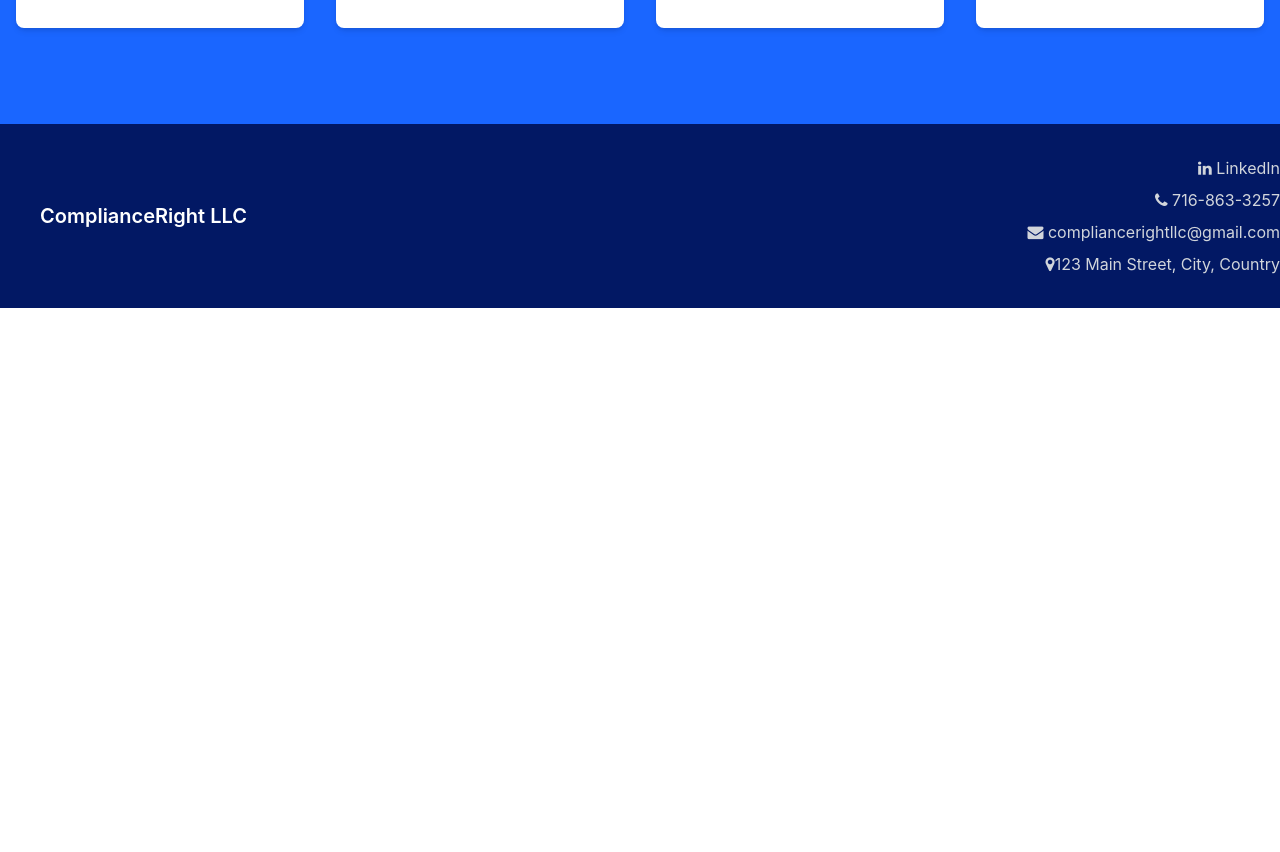
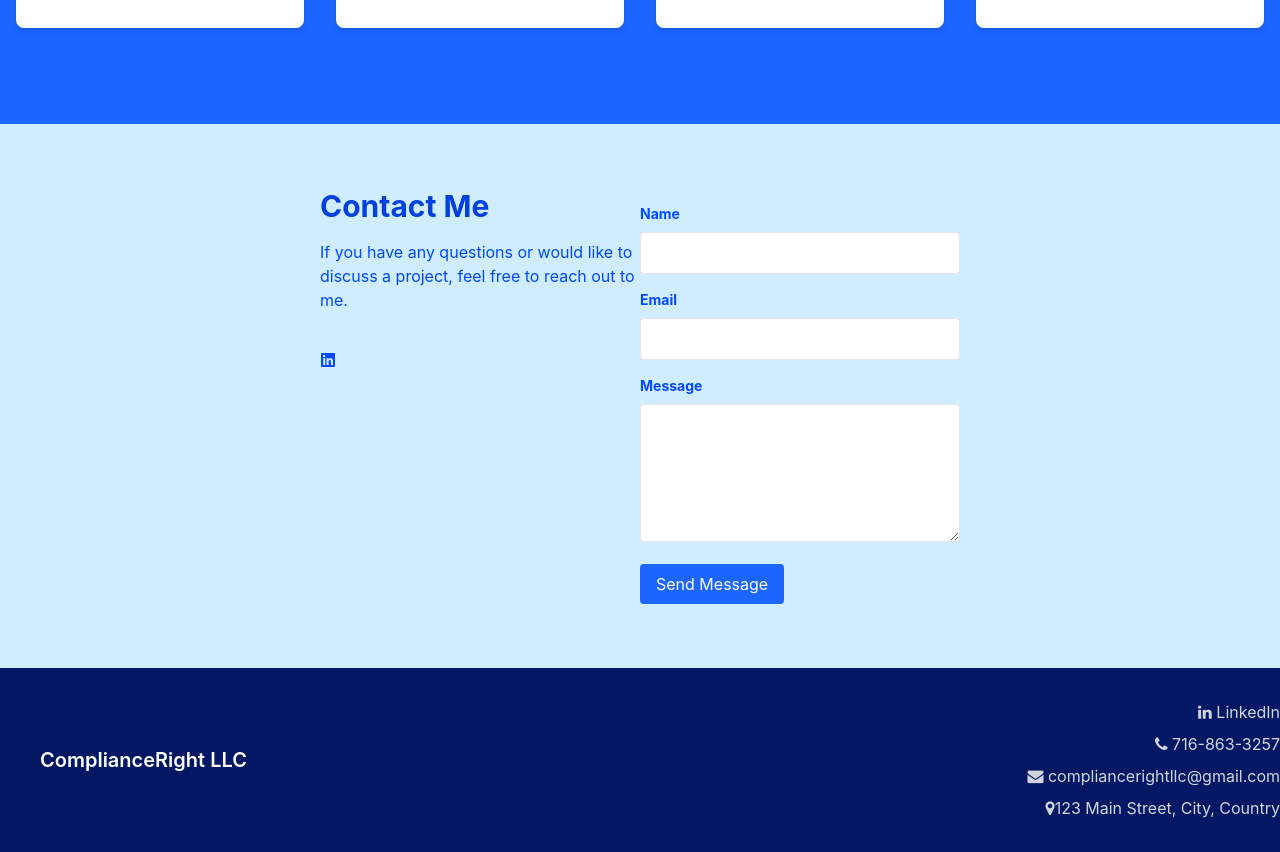
Before and after one commit to luca-luna/compliancerightllc, a React (Create React App) app in the folder client/: page / in a window 1280 px wide. Shown: the part 1864-2716 px from the top of the page. Before the commit the page ends 2172 px from the top, so only its background shows below. Built offline with nearby package versions, Linux system fonts and the light colour scheme.

Commit message:
contact form

```diff
--- a/client/package.json
+++ b/client/package.json
@@ -7,10 +7,12 @@
     "@testing-library/react": "^13.4.0",
     "@testing-library/user-event": "^13.5.0",
     "ajv": "^8.12.0",
+    "axios": "^1.6.5",
     "bootstrap": "^5.3.2",
     "font-awesome": "^4.7.0",
     "react": "^18.2.0",
     "react-dom": "^18.2.0",
+    "react-icons": "^5.0.0",
     "react-scripts": "5.0.1",
     "react-scroll": "^1.8.9",
     "web-vitals": "^2.1.4"
--- a/client/src/App.js
+++ b/client/src/App.js
@@ -2,6 +2,7 @@ import React from 'react';
 import LandingPage from './components/LandingPage';
 import About from './components/About';
 import Features from './components/Features';
+import Contact from './components/Contact';
 
 import Footer from './components/Footer';
 import './index.css';
@@ -21,6 +22,7 @@ function App() {
       <LandingPage />
       <About />
       <Features />
+      <Contact />
       <Footer />
     </div>
   );
--- /dev/null
+++ b/client/src/components/Contact.js
@@ -0,0 +1,112 @@
+import React, { useState } from 'react';
+import { FaLinkedin } from 'react-icons/fa';
+import axios from 'axios';
+
+const Contact = () => {
+  const [name, setName] = useState('');
+  const [email, setEmail] = useState('');
+  const [message, setMessage] = useState('');
+  const [isSent, setIsSent] = useState(false);
+
+  const handleSubmit = async (e) => {
+    e.preventDefault();
+    try {
+      await axios.post('https://lucaluna.tech/sendEmail', { name, email, message });
+      setIsSent(true);
+      // Reset form values after successful submission
+      setName('');
+      setEmail('');
+      setMessage('');
+      setTimeout(() => {
+        setIsSent(false);
+      }, 1500); // Display success message for 3 seconds
+    } catch (error) {
+      console.log('Failed to send email:', error);
+    }
+  };
+
+  return (
+    <div id="contact" className="bg-bright-turquoise-100 py-16">
+      <div className="container mx-auto">
+        <div className="flex justify-center">
+          <div className="w-full lg:w-3/4 xl:w-1/2">
+            <div className="flex flex-wrap">
+              <div className="w-full lg:w-1/2 mb-8">
+                <div className="contact-message">
+                  <h2 className="text-3xl font-bold mb-4 text-bright-turquoise-800">Contact Me</h2>
+                  <p className="text-bright-turquoise-700">
+                    If you have any questions or would like to discuss a project, feel free to reach out to me.
+                  </p>
+                  <div className="mt-4">
+                    <a href="https://www.linkedin.com/company/complianceright" className="text-bright-turquoise-700 hover:text-bright-turquoise-900 ml-4">
+                      <FaLinkedin />
+                    </a>
+                  </div>
+                </div>
+              </div>
+              <div className="w-full lg:w-1/2">
+                <div className="contact-form">
+                  {isSent ? (
+                    <div className="success-message bg-green-100 border border-green-400 text-green-700 px-4 py-3 rounded relative">
+                      <p>Your email has been sent successfully!</p>
+                    </div>
+                  ) : (
+                    <form onSubmit={handleSubmit} className="mt-4">
+                      <div className="mb-4">
+                        <label htmlFor="name" className="block text-bright-turquoise-700 text-sm font-bold mb-2">
+                          Name
+                        </label>
+                        <input
+                          type="text"
+                          id="name"
+                          value={name}
+                          onChange={(e) => setName(e.target.value)}
+                          className="w-full p-2 border border-bright-turquoise-300 rounded focus:outline-none focus:border-blue-500"
+                          required
+                        />
+                      </div>
+                      <div className="mb-4">
+                        <label htmlFor="email" className="block text-bright-turquoise-700 text-sm font-bold mb-2">
+                          Email
+                        </label>
+                        <input
+                          type="email"
+                          id="email"
+                          value={email}
+                          onChange={(e) => setEmail(e.target.value)}
+                          className="w-full p-2 border border-bright-turquoise-300 rounded focus:outline-none focus:border-blue-500"
+                          required
+                        />
+                      </div>
+                      <div className="mb-4">
+                        <label htmlFor="message" className="block text-bright-turquoise-700 text-sm font-bold mb-2">
+                          Message
+                        </label>
+                        <textarea
+                          id="message"
+                          rows="5"
+                          value={message}
+                          onChange={(e) => setMessage(e.target.value)}
+                          className="w-full p-2 border border-bright-turquoise-300 rounded focus:outline-none focus:border-blue-500"
+                          required
+                        ></textarea>
+                      </div>
+                      <button
+                        type="submit"
+                        className="bg-bright-turquoise-500 text-white py-2 px-4 rounded hover:bg-bright-turquoise-700 focus:outline-none focus:shadow-outline-blue active:bg-bright-turquoise-800"
+                      >
+                        Send Message
+                      </button>
+                    </form>
+                  )}
+                </div>
+              </div>
+            </div>
+          </div>
+        </div>
+      </div>
+    </div>
+  );
+};
+
+export default Contact;
```
Also changed, not shown: 1 other file (tests, documents, lock files or other folders).
